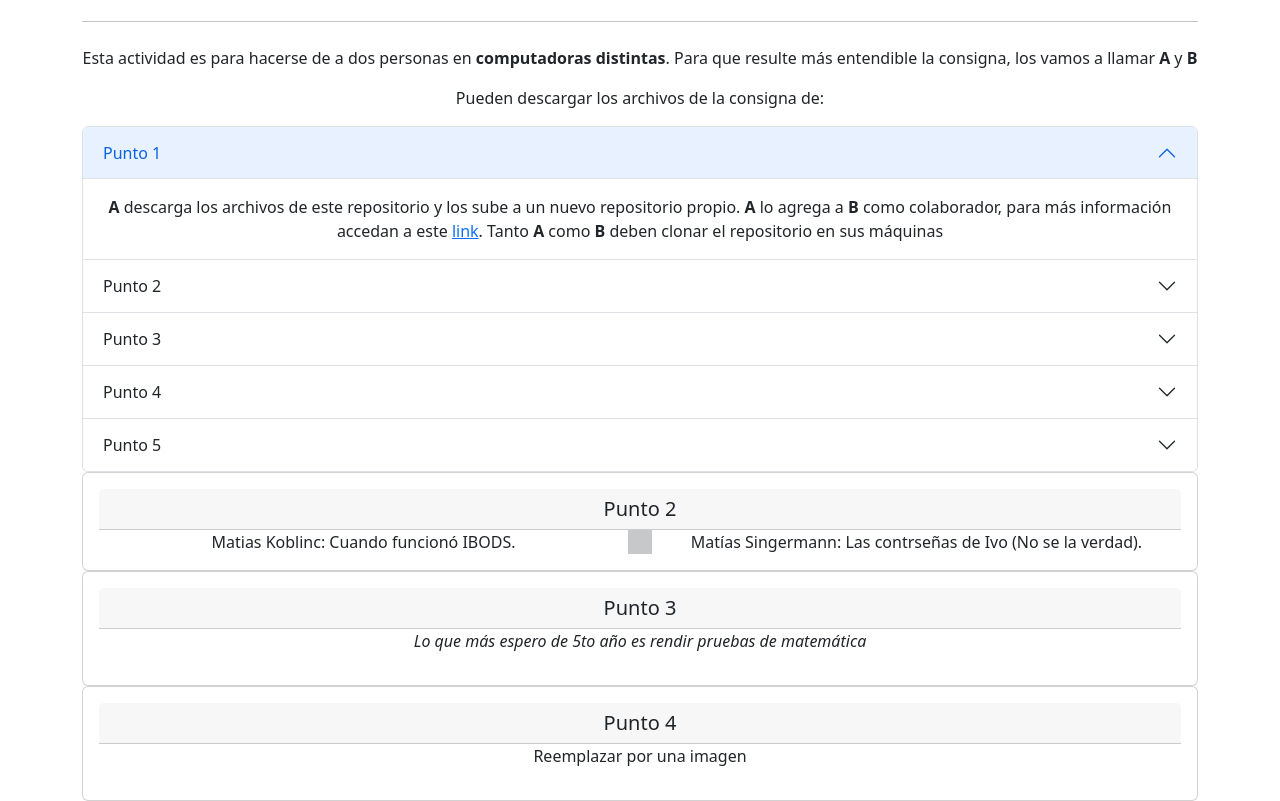
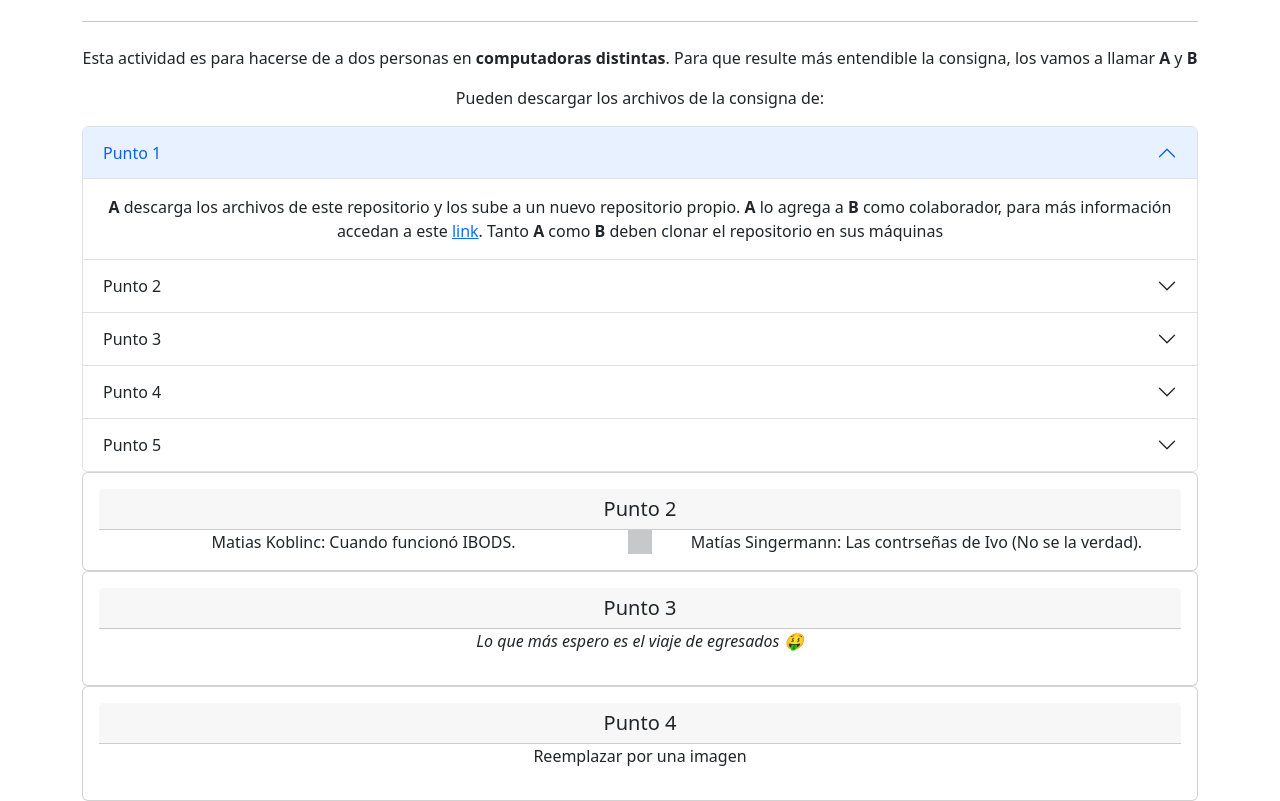
Before and after one commit to matikoblinc/git-prueba-8-3, a plain HTML site: page index.html in a window 1280 px wide. Shown: the part 108-909 px from the top of the page. Drawn offline with nearby package versions, Linux system fonts and the light colour scheme.

Commit message:
viaje de egresados

```diff
--- a/index.html
+++ b/index.html
@@ -97,7 +97,7 @@
       <div class="card">
             <div class="card-body">
             <h5 class="card-header">Punto 3</h5>
-            <p><i>Lo que más espero de 5to año es rendir pruebas de matemática</i></p>
+            <p><i>Lo que más espero es el viaje de egresados 🤑</i></p>
             </div>
       </div>
       <div class="card">
```
